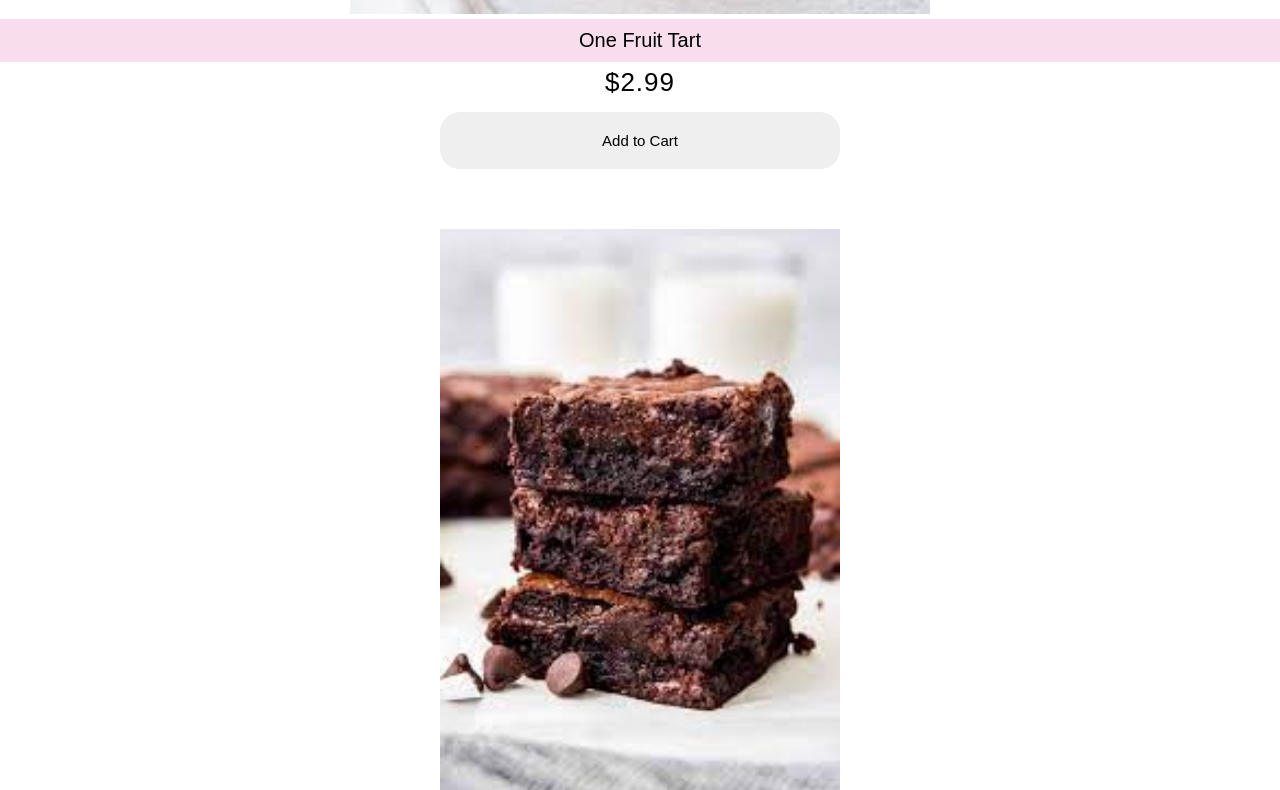
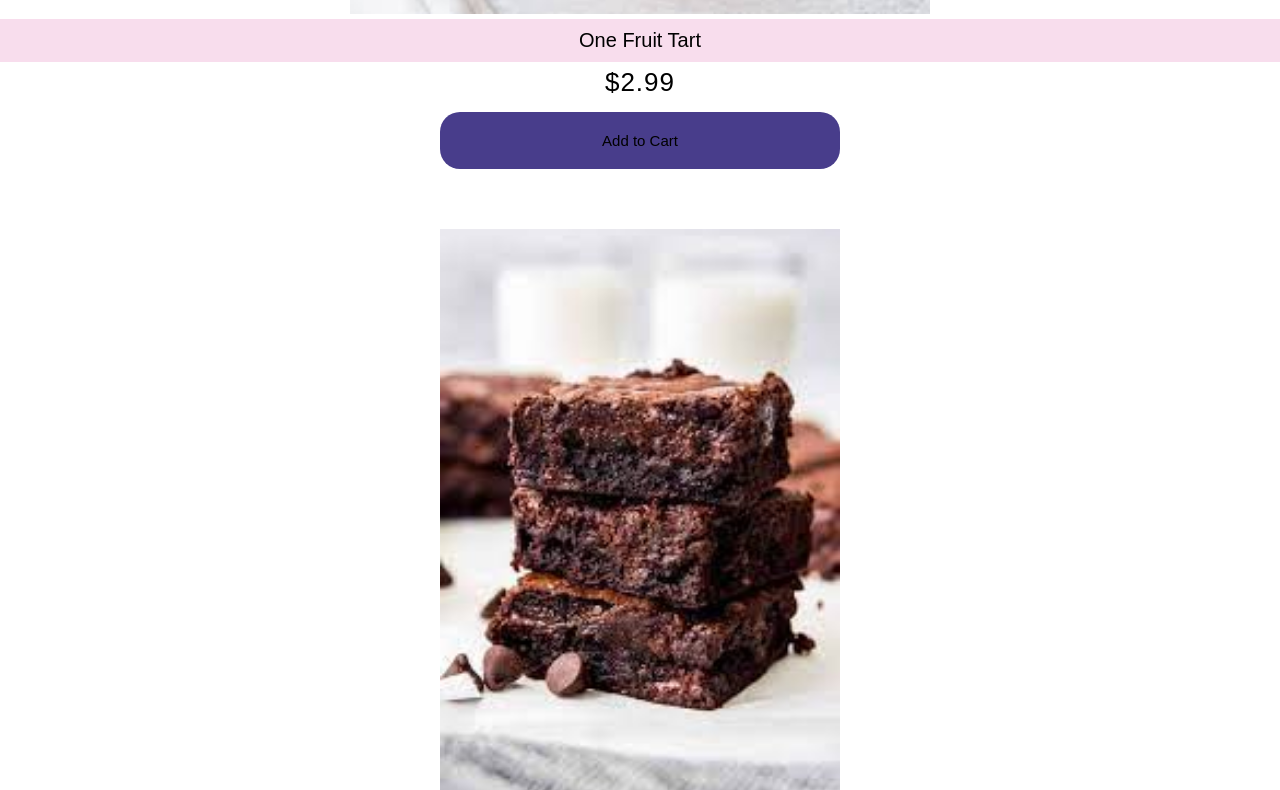
Before and after one commit to susansi/H-Express, a plain HTML site: page index.html in a window 1280 px wide. Shown: the part 2010-2800 px from the top of the page. Drawn offline with Linux system fonts and the light colour scheme.

Commit message:
Update style.css

```diff
--- a/style.css
+++ b/style.css
@@ -255,7 +255,7 @@ button
     outline: none;
     cursor:pointer;
 }
-.signbtn
+button
 {
     background-color: darkslateblue;
 }
```
